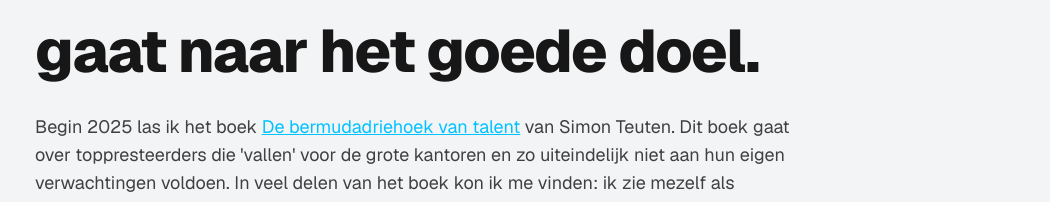
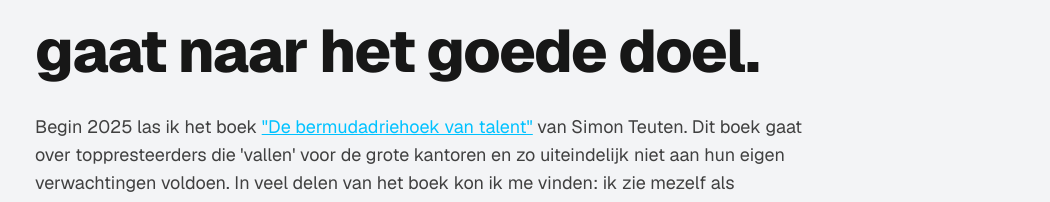
Before and after one commit to Kars130700/100-urige-werkweek, a Next.js app: page / in a window 1280 px wide. Shown: the part 1125-1327 px from the top of the page, without its empty margins (29-1079 px from the left). Built offline with nearby package versions, Linux system fonts and the light colour scheme.

Commit message:
mini detail

```diff
--- a/src/app/landingPage.tsx
+++ b/src/app/landingPage.tsx
@@ -111,7 +111,7 @@ export default function EpicMemeCharityLanding() {
             rel="noopener noreferrer"
             style={{ textDecoration: "underline", color: "var(--accent-cyan)" }}
           >
-            De bermudadriehoek van talent
+            "De bermudadriehoek van talent"
           </a> van Simon Teuten.
             Dit boek gaat over toppresteerders die &apos;vallen&apos; voor
             de grote kantoren en zo uiteindelijk niet aan hun eigen
```
